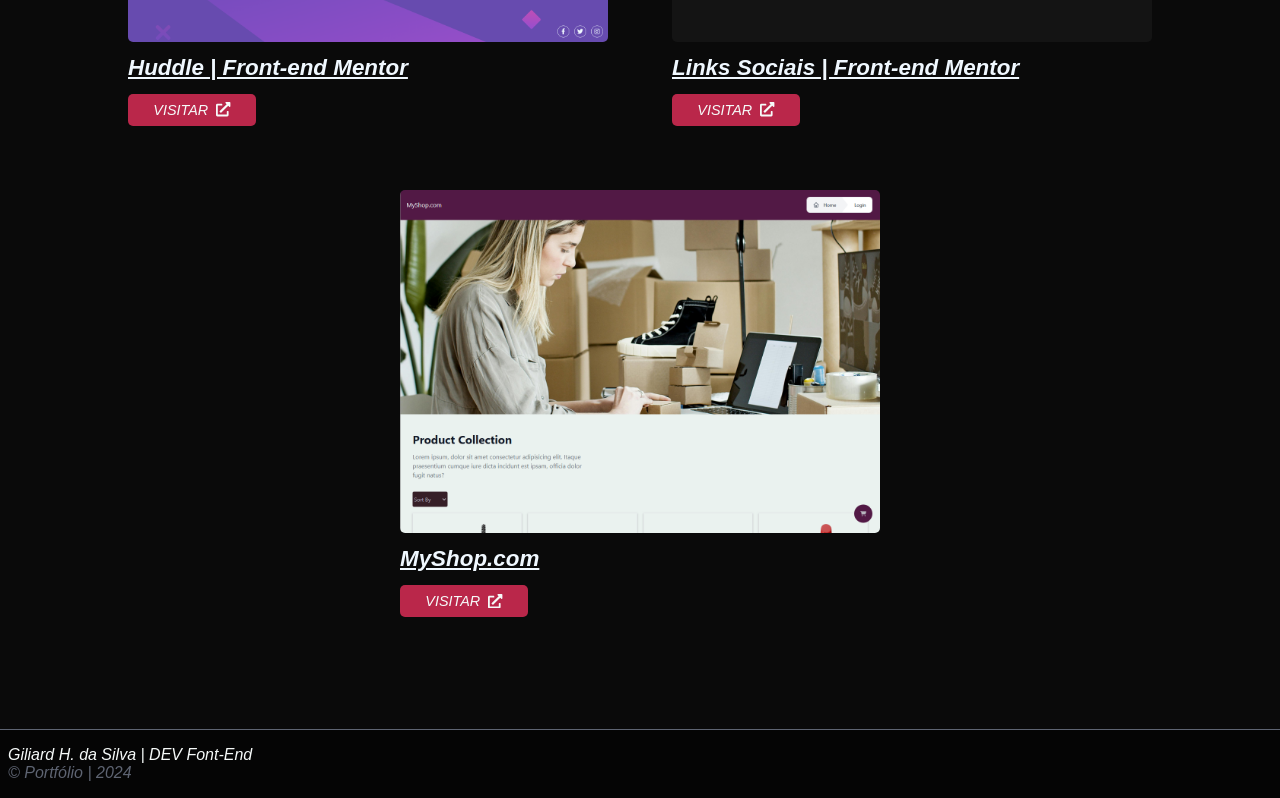
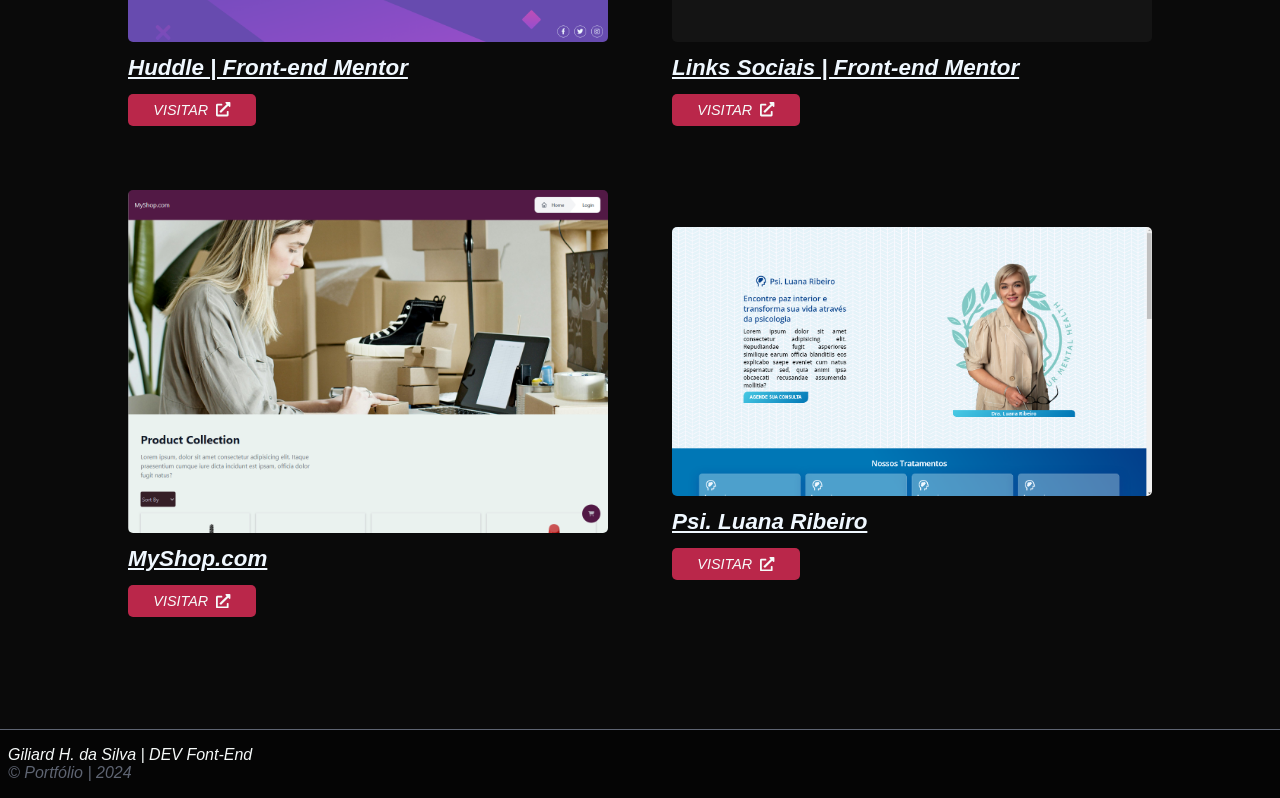
Before and after one commit to Giliard-Silva248/portfolio-pessoal, a React (Create React App) app: page / in a window 1280 px wide. Shown: the part 2043-2841 px from the top of the page. Built offline with nearby package versions, Linux system fonts and the light colour scheme; a small style sheet from the web is missing; a web font is replaced by a local one.

Commit message:
new project

```diff
--- a/src/data/ProjectsData.ts
+++ b/src/data/ProjectsData.ts
@@ -3,6 +3,7 @@ import costureirasDoBairroImg from '../assets/projectsImg/costureirasDoBairro.pn
 import huddleImg from '../assets/projectsImg/huddle.png'
 import linksSociais from '../assets/projectsImg/linksSociais.png'
 import myShop from '../assets/projectsImg/myShop.png'
+import pagePsi from '../assets/projectsImg/pagePsi.png'
 
 export interface ProjectData{
     id: number,
@@ -34,14 +35,20 @@ export const ProjectsData:ProjectData[] = [
     {
         "id": 4,
         "img": linksSociais,
-        "title": "Links Sociais | Front-end Mentor ",
+        "title": "Links Sociais | Front-end Mentor",
         "url": "https://giliard-silva248.github.io/links-sociais/"
     },
     {
         "id": 4,
         "img": myShop,
-        "title": "MyShop.com ",
+        "title": "MyShop.com",
         "url": "https://giliard-silva248.github.io/ecommerce/"
+    },
+    {
+        "id": 5,
+        "img": pagePsi,
+        "title": "Psi. Luana Ribeiro",
+        "url": "https://giliard-silva248.github.io/lpage-psc/"
     },
 
 ]
```
Also changed, not shown: src/assets/projectsImg/pagePsi.png (added).
